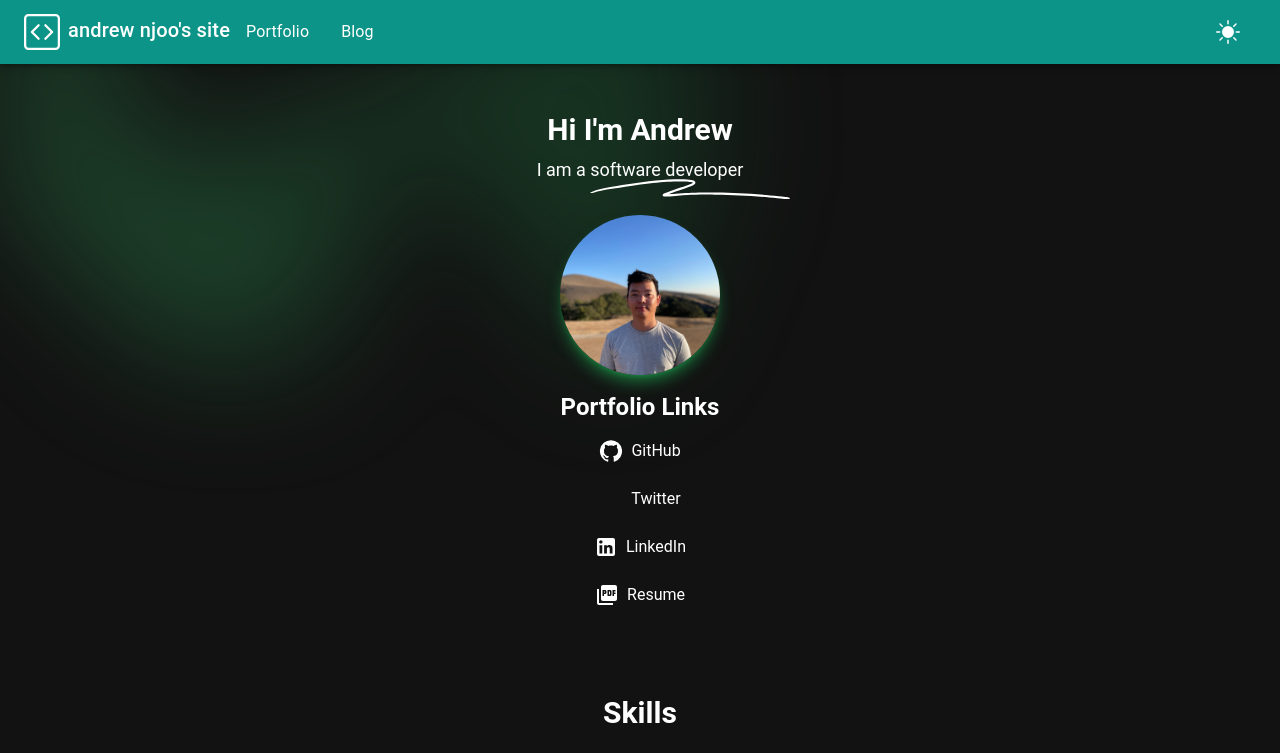
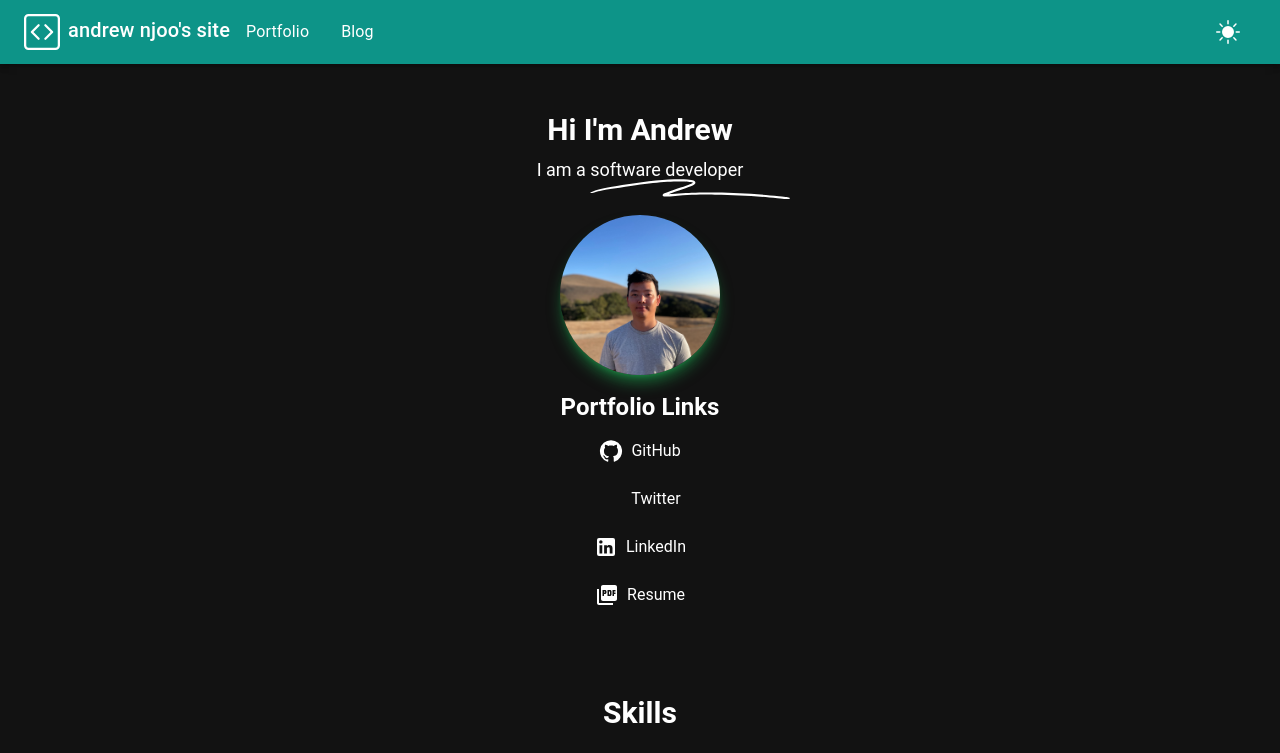
Before and after one commit to adnjoo/portfolio-website, a Next.js app: page / in a window 1280 px wide. Shown: the top 753 px of the page. Built offline with nearby package versions, Linux system fonts and the light colour scheme; some icons are missing.

Commit message:
rm graphic

```diff
--- a/src/pages/index.tsx
+++ b/src/pages/index.tsx
@@ -10,7 +10,7 @@ import { Bokeh } from '@/components/Bokeh';
 export default function Home(): any {
   return (
     <Layout>
-      <Bokeh />
+      {/* <Bokeh /> */}
       <About />
       <Skills />
       <Projects />
```
